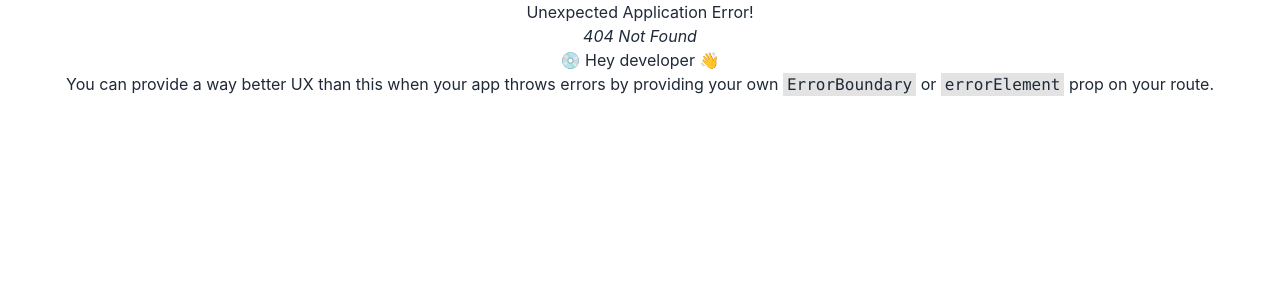
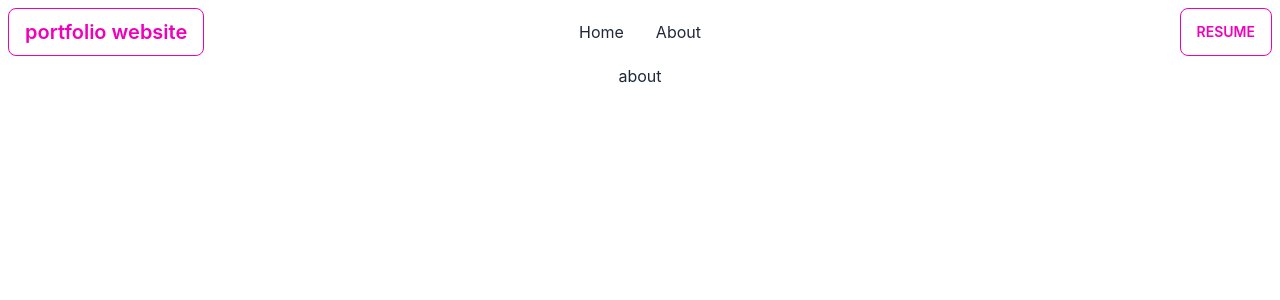
Before and after one commit to didar07/portfolio-website, a React (Create React App) app: page /about in a window 1280 px wide. Before the commit this address had no page. Shown: the top 300 px of the page. Built offline with nearby package versions, Linux system fonts and the light colour scheme.

Commit message:
navbar added

```diff
--- /dev/null
+++ b/src/Components/About/About.js
@@ -0,0 +1,11 @@
+import React from 'react';
+
+const About = () => {
+    return (
+        <div>
+            <h2>about</h2>
+        </div>
+    );
+};
+
+export default About;
--- /dev/null
+++ b/src/Components/Home/Home.js
@@ -0,0 +1,11 @@
+import React from 'react';
+
+const Home = () => {
+    return (
+        <div>
+            <h2>Home</h2>
+        </div>
+    );
+};
+
+export default Home;
--- /dev/null
+++ b/src/Components/Navbar/Navbar.js
@@ -0,0 +1,52 @@
+import React from 'react';
+import { Link } from 'react-router-dom';
+
+const Navbar = () => {
+    return (
+        <div className="navbar bg-base-100">
+            <div className="navbar-start">
+                <div className="dropdown">
+                    <label tabIndex={0} className="btn btn-ghost lg:hidden">
+                        <svg xmlns="http://www.w3.org/2000/svg" className="h-5 w-5" fill="none" viewBox="0 0 24 24" stroke="currentColor"><path strokeLinecap="round" strokeLinejoin="round" strokeWidth="2" d="M4 6h16M4 12h8m-8 6h16" /></svg>
+                    </label>
+                    <ul tabIndex={0} className="menu menu-compact dropdown-content mt-3 p-2 shadow bg-base-100 rounded-box w-52">
+                        <li><a>Item 1</a></li>
+                        {/* <li tabIndex={0}>
+                            <a className="justify-between">
+                                Parent
+                                <svg className="fill-current" xmlns="http://www.w3.org/2000/svg" width="24" height="24" viewBox="0 0 24 24"><path d="M8.59,16.58L13.17,12L8.59,7.41L10,6L16,12L10,18L8.59,16.58Z" /></svg>
+                            </a>
+                            <ul className="p-2">
+                                <li><a>Submenu 1</a></li>
+                                <li><a>Submenu 2</a></li>
+                            </ul>
+                        </li> */}
+                        <li><a>Item 3</a></li>
+                    </ul>
+                </div>
+                <a href='/' className="btn btn-outline btn-secondary normal-case text-xl">portfolio website</a>
+            </div>
+            <div className="navbar-center hidden lg:flex">
+                <ul className="menu menu-horizontal px-1">
+                    <li><Link to='/'>Home</Link></li>
+                    {/* <li tabIndex={0}>
+                        <a>
+                            Parent
+                            <svg className="fill-current" xmlns="http://www.w3.org/2000/svg" width="20" height="20" viewBox="0 0 24 24"><path d="M7.41,8.58L12,13.17L16.59,8.58L18,10L12,16L6,10L7.41,8.58Z" /></svg>
+                        </a>
+                        <ul className="p-2">
+                            <li><a>Submenu 1</a></li>
+                            <li><a>Submenu 2</a></li>
+                        </ul>
+                    </li> */}
+                    <li><Link to='/about'>About</Link></li>
+                </ul>
+            </div>
+            <div className="navbar-end">
+                <a href='/' className="btn btn-outline btn-secondary">Resume</a>
+            </div>
+        </div>
+    );
+};
+
+export default Navbar;
--- a/src/layout/Main.js
+++ b/src/layout/Main.js
@@ -1,9 +1,12 @@
 import React from 'react';
+import { Outlet } from 'react-router-dom';
+import Navbar from '../Components/Navbar/Navbar';
 
 const Main = () => {
     return (
         <div>
-            <h2>main</h2>
+            <Navbar></Navbar>
+            <Outlet></Outlet>
         </div>
     );
 };
```
Also changed, not shown: src/App.js (+13 -1 lines).
